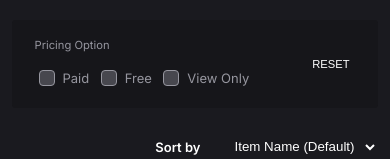
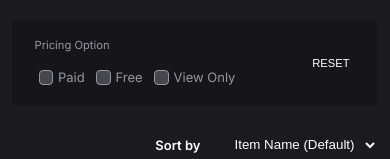
Before and after one commit to Kishoreramesh07/CLO-SET-Store, a React (Vite) app: page / in a window 390 px wide. Shown: the part 414-573 px from the top of the page. Built offline with nearby package versions, Linux system fonts and the light colour scheme; no server answers.

Commit message:
reduced checkboxs spacing in mobile

```diff
--- a/src/styles/main.scss
+++ b/src/styles/main.scss
@@ -251,6 +251,13 @@ p {
 
         .option-checkbox {
           gap: calc($card-padding / 2);
+          label{
+            .pricingCheckbox {
+              width: 0.9rem;
+              height: 0.9rem;
+              margin-right: 5px;
+            }
+          }
         }
       }
     }
```
